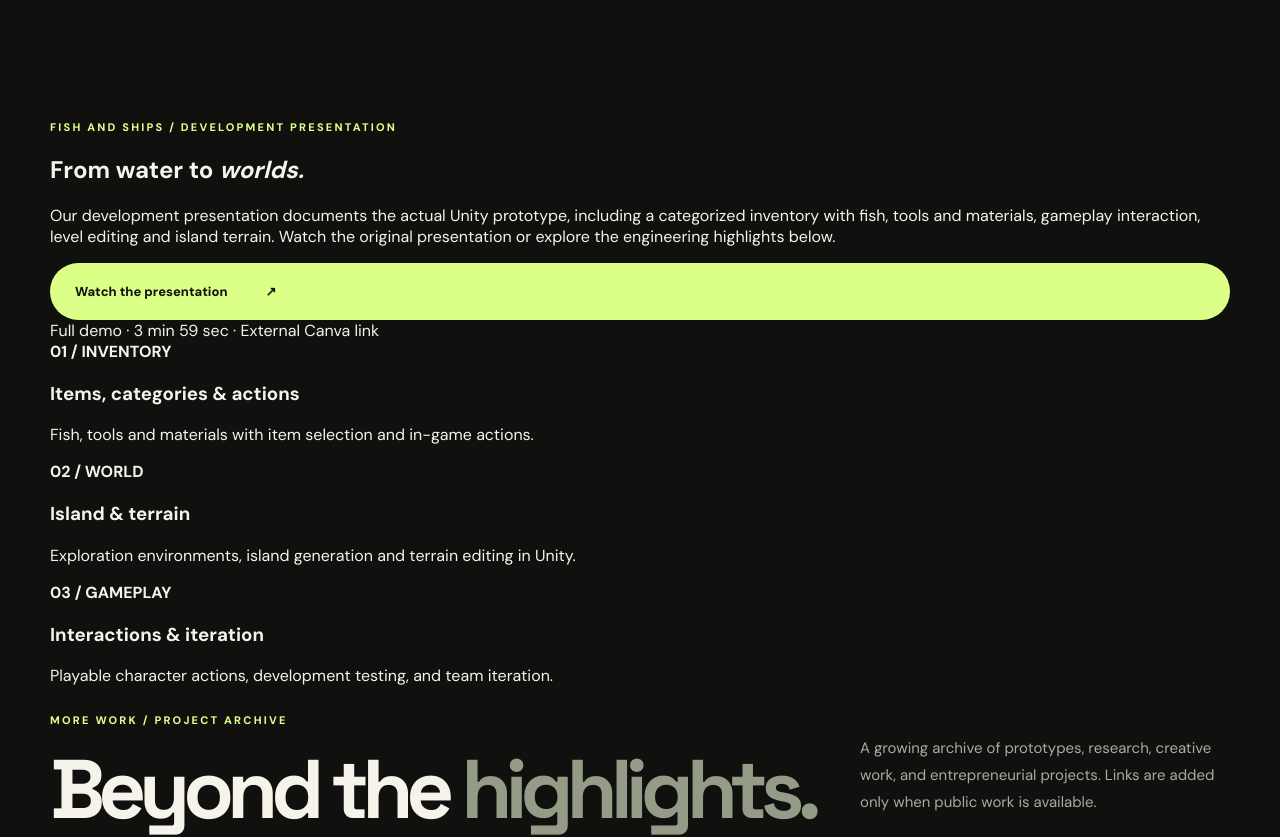
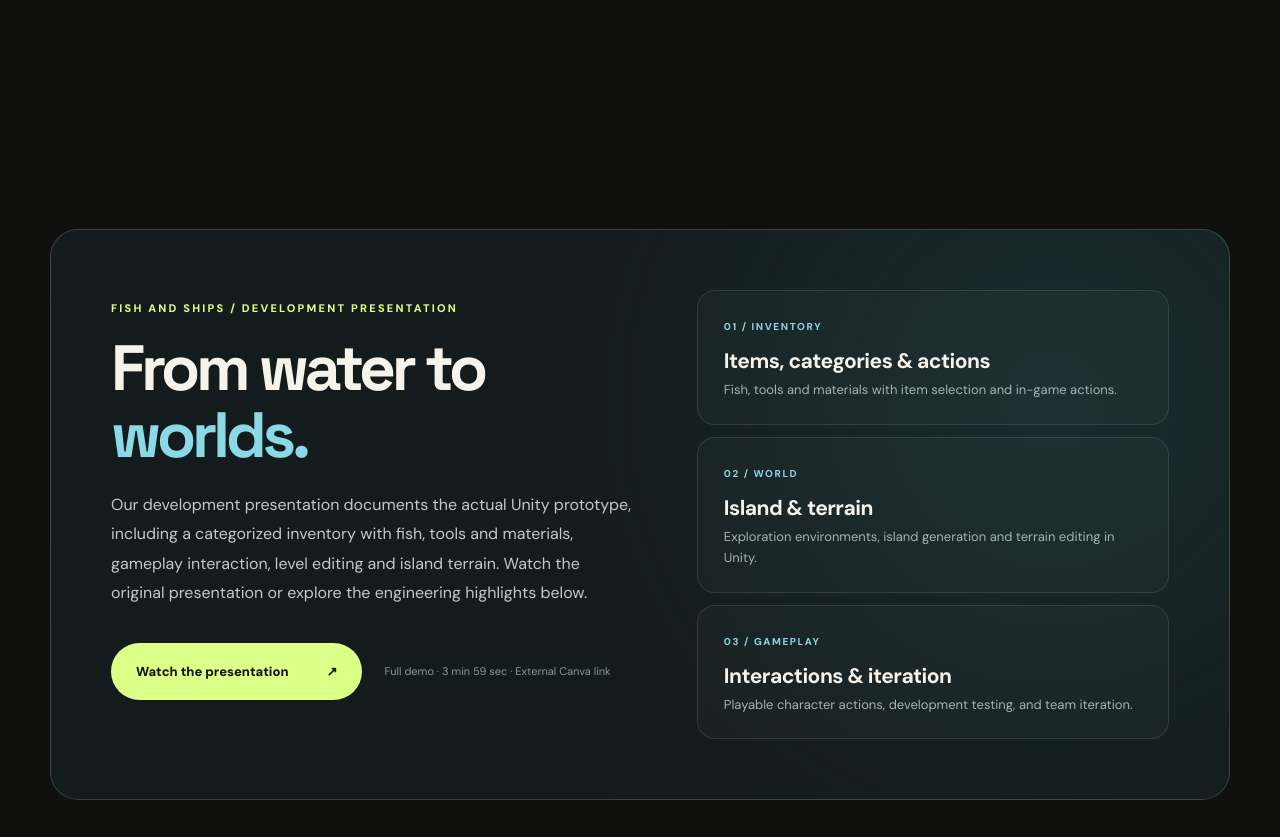
Before and after one commit to skrgulang/congyuzhao-portfolio, a Next.js app: page / in a window 1280 px wide. Shown: the part 5057-5894 px from the top of the page. Built offline with nearby package versions, Linux system fonts and the light colour scheme.

Commit message:
Style Fish and Ships demo section

```diff
--- a/app/globals.css
+++ b/app/globals.css
@@ -40,3 +40,10 @@
 .heroArtwork:has(.restoredPortrait:not([hidden])) .orbit{opacity:.25}
 .heroArtwork:has(.restoredPortrait:not([hidden])) .orbitLabel{z-index:2;text-shadow:0 2px 14px rgba(0,0,0,.9)}
 @media(prefers-reduced-motion:reduce){.heroArtwork *{animation:none!important;transition:none!important}}
+
+.fishShowcase{display:grid;grid-template-columns:1.05fr .95fr;gap:64px;margin-top:120px;margin-bottom:110px;padding:60px;border:1px solid var(--line);border-radius:28px;background:radial-gradient(circle at 85% 30%,rgba(52,130,149,.16),transparent 45%),#141b1c}
+.fishShowcase h2{font:700 clamp(48px,5vw,78px)/1.05 'Space Grotesk',sans-serif;letter-spacing:-.065em;margin:20px 0}.fishShowcase h2 em{font-style:normal;color:#8bd9e6}.fishShowcase>div>p:not(.newEyebrow){color:#c4c9c5;line-height:1.85;max-width:620px}
+.fishShowcaseLinks{display:flex;align-items:center;gap:22px;flex-wrap:wrap;margin-top:35px}.fishShowcaseLinks>span{font-size:11px;color:#899a9b}
+.fishDetails{display:grid;gap:12px}.fishDetails article{padding:23px 26px;border:1px solid rgba(255,255,255,.11);border-radius:18px;background:rgba(255,255,255,.025)}.fishDetails b{font-size:10px;letter-spacing:.16em;color:#8bd9e6}.fishDetails h3{font-size:21px;letter-spacing:-.025em;margin:12px 0 5px}.fishDetails p{font-size:13px;color:#a6b3b2;line-height:1.6;margin:0}
+@media(max-width:850px){.fishShowcase{grid-template-columns:1fr;padding:35px;gap:35px}}
+@media(max-width:650px){.fishShowcase{margin-top:70px;margin-bottom:70px;padding:23px}.fishShowcase h2{font-size:44px}}
```
